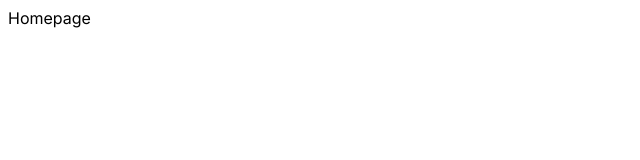
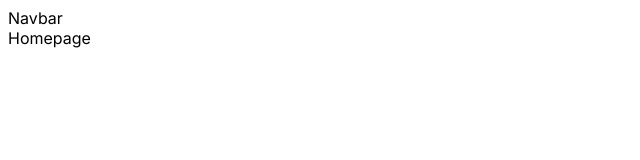
Before and after one commit to Omsurvase24/NextJS-Basics, a Next.js app: page / in a window 1280 px wide. Shown: the top 160 px of the page, without its empty margins (0-640 px from the left). Built offline with nearby package versions, Linux system fonts and the light colour scheme.

Commit message:
Components

```diff
--- a/src/app/layout.js
+++ b/src/app/layout.js
@@ -1,5 +1,6 @@
 import { Inter } from 'next/font/google'
 import './globals.css'
+import Navbar from '@/components/navbar/Navbar'
 
 const inter = Inter({ subsets: ['latin'] })
 
@@ -11,7 +12,9 @@
 export default function RootLayout({ children }) {
   return (
     <html lang="en">
-      <body className={inter.className}>{children}</body>
+      <body className={inter.className}>
+        <Navbar />
+        {children}</body>
     </html>
   )
 }
--- /dev/null
+++ b/src/components/navbar/Navbar.jsx
@@ -0,0 +1,7 @@
+const Navbar = () => {
+    return (
+        <div>Navbar</div>
+    )
+}
+
+export default Navbar
```
